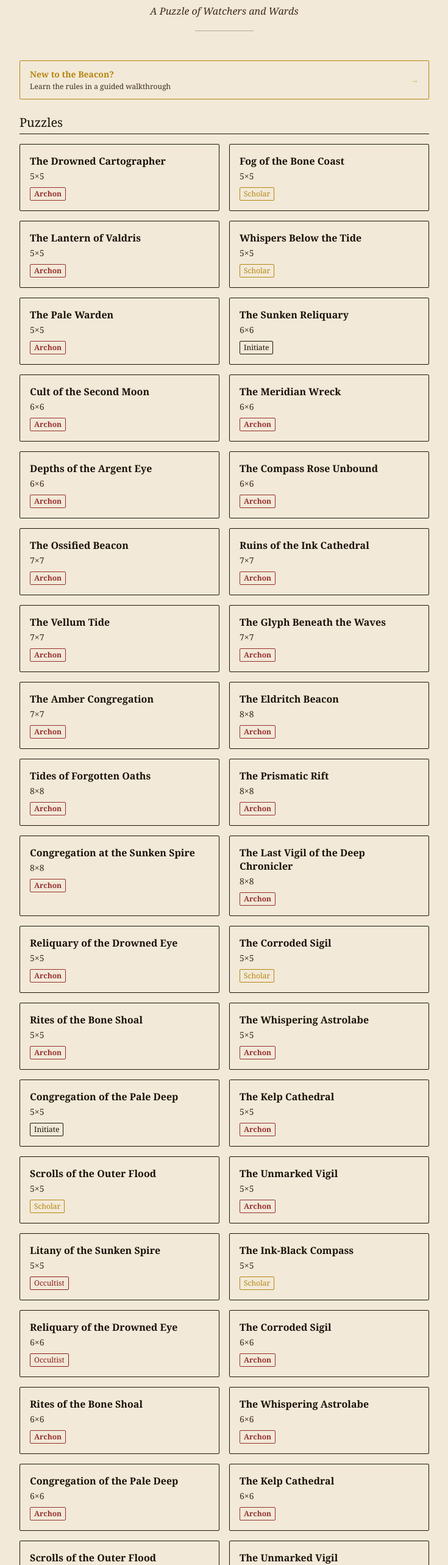
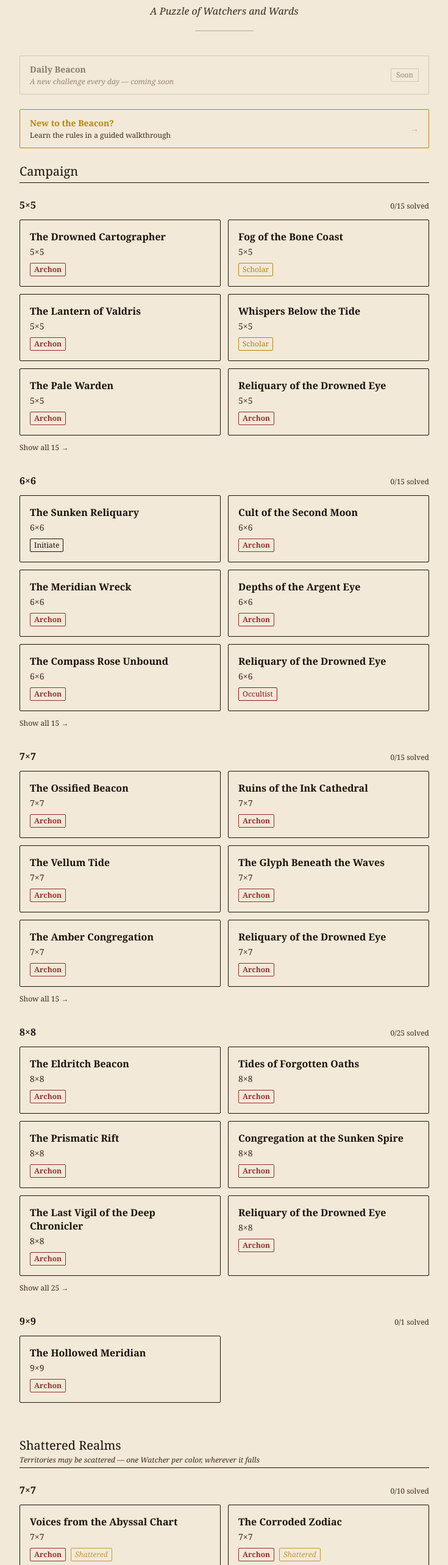
Before and after one commit to TysonDravey/TheEldritchBeacon, a Next.js app: page / in a window 1280 px wide. Shown: the part 234-2800 px from the top of the page at 61% size, without its empty margins (272-1007 px from the left). Built offline with nearby package versions, Linux system fonts and the light colour scheme.

Commit message:
Reorganize home page with Daily Beacon placeholder, campaign sections by size, and Shattered Realms section

```diff
--- a/app/page.tsx
+++ b/app/page.tsx
@@ -22,6 +22,7 @@ function difficultyColor(difficulty: Difficulty): string {
 }
 
 function PuzzleCard({ puzzle, completed }: { puzzle: Puzzle; completed: boolean }) {
+  const isShattered = puzzle.mode === 'shattered-realms';
   return (
     <Link
       href={`/puzzle/${puzzle.id}`}
@@ -32,9 +33,7 @@ function PuzzleCard({ puzzle, completed }: { puzzle: Puzzle; completed: boolean
           {puzzle.title}
         </h3>
         {completed && (
-          <span className="text-brass text-lg flex-shrink-0" title="Completed">
-            ✓
-          </span>
+          <span className="text-brass text-lg flex-shrink-0" title="Completed">✓</span>
         )}
       </div>
 
@@ -42,12 +41,58 @@ function PuzzleCard({ puzzle, completed }: { puzzle: Puzzle; completed: boolean
         {puzzle.size}&times;{puzzle.size}
       </p>
 
-      <span
-        className={`mt-2 inline-block text-xs border px-1.5 py-0.5 rounded-sm font-serif ${difficultyColor(puzzle.difficulty)}`}
-      >
+      <div className="mt-2 flex items-center gap-2 flex-wrap">
+        <span className={`inline-block text-xs border px-1.5 py-0.5 rounded-sm font-serif ${difficultyColor(puzzle.difficulty)}`}>
           {puzzle.difficulty}
         </span>
+        {isShattered && (
+          <span className="inline-block text-xs border border-brass text-brass px-1.5 py-0.5 rounded-sm font-serif italic opacity-80">
+            Shattered
+          </span>
+        )}
+      </div>
     </Link>
+  );
+}
+
+function SizeSection({
+  size,
+  puzzles,
+  completedIds,
+}: {
+  size: number;
+  puzzles: Puzzle[];
+  completedIds: Set<string>;
+}) {
+  const [expanded, setExpanded] = useState(false);
+  const PREVIEW = 6;
+  const shown = expanded ? puzzles : puzzles.slice(0, PREVIEW);
+  const completedCount = puzzles.filter(p => completedIds.has(p.id)).length;
+
+  return (
+    <div className="mb-8">
+      <div className="flex items-baseline justify-between mb-3">
+        <h3 className="font-serif text-base font-bold text-ink">
+          {size}&times;{size}
+        </h3>
+        <span className="font-serif text-xs text-ink-light">
+          {completedCount}/{puzzles.length} solved
+        </span>
+      </div>
+      <div className="grid grid-cols-1 sm:grid-cols-2 gap-3">
+        {shown.map(p => (
+          <PuzzleCard key={p.id} puzzle={p} completed={completedIds.has(p.id)} />
+        ))}
+      </div>
+      {puzzles.length > PREVIEW && (
+        <button
+          onClick={() => setExpanded(e => !e)}
+          className="mt-3 font-serif text-xs text-ink-light border-b border-transparent hover:border-ink-light transition-colors"
+        >
+          {expanded ? 'Show less' : `Show all ${puzzles.length} →`}
+        </button>
+      )}
+    </div>
   );
 }
 
@@ -63,17 +108,35 @@ export default function HomePage() {
           const state = JSON.parse(raw);
           if (state?.completed) ids.add(puzzle.id);
         }
-      } catch {
-        // ignore
-      }
+      } catch { /* ignore */ }
     }
     setCompletedIds(ids);
   }, []);
 
+  // Split by mode
+  const campaignPuzzles = SAMPLE_PUZZLES.filter(
+    p => p.mode === 'initiate' || p.mode === 'cult-master'
+  );
+  const shatteredPuzzles = SAMPLE_PUZZLES.filter(p => p.mode === 'shattered-realms');
+
+  // Group by size
+  function groupBySize(puzzles: Puzzle[]): [number, Puzzle[]][] {
+    const map = new Map<number, Puzzle[]>();
+    for (const p of puzzles) {
+      if (!map.has(p.size)) map.set(p.size, []);
+      map.get(p.size)!.push(p);
+    }
+    return Array.from(map.entries()).sort(([a], [b]) => a - b);
+  }
+
+  const campaignGroups  = groupBySize(campaignPuzzles);
+  const shatteredGroups = groupBySize(shatteredPuzzles);
+
   return (
     <main className="min-h-screen bg-parchment flex flex-col items-center px-4 py-12">
+
       {/* Header */}
-      <div className="flex flex-col items-center gap-4 mb-12">
+      <div className="flex flex-col items-center gap-4 mb-10">
         <Image
           src="/svg/lighthouse_mark.svg"
           alt="The Eldritch Beacon"
@@ -90,8 +153,25 @@ export default function HomePage() {
         <div className="w-24 border-t border-ink opacity-30 mt-1" />
       </div>
 
+      <div className="w-full max-w-2xl flex flex-col gap-6">
+
+        {/* Daily Beacon — coming soon */}
+        <section>
+          <div className="flex items-center justify-between border border-ink border-opacity-30 bg-parchment px-4 py-3 rounded-sm opacity-50 cursor-not-allowed select-none">
+            <div>
+              <p className="font-serif text-sm font-bold text-ink">Daily Beacon</p>
+              <p className="font-serif text-xs text-ink-light mt-0.5 italic">
+                A new challenge every day — coming soon
+              </p>
+            </div>
+            <span className="font-serif text-xs text-ink-light border border-ink border-opacity-30 px-2 py-0.5 rounded-sm">
+              Soon
+            </span>
+          </div>
+        </section>
+
         {/* Tutorial nudge */}
-      <section className="w-full max-w-2xl mb-6">
+        <section>
           <Link
             href="/tutorial"
             className="flex items-center justify-between border border-brass bg-parchment hover:bg-parchment-dark transition-colors px-4 py-3 rounded-sm"
@@ -106,21 +186,42 @@ export default function HomePage() {
           </Link>
         </section>
 
-      {/* Puzzle grid */}
-      <section className="w-full max-w-2xl">
-        <h2 className="font-serif text-xl text-ink mb-4 border-b border-ink pb-1">
-          Puzzles
+        {/* Campaign */}
+        <section>
+          <h2 className="font-serif text-xl text-ink border-b border-ink pb-1 mb-6">
+            Campaign
           </h2>
-        <div className="grid grid-cols-1 sm:grid-cols-2 gap-4">
-          {SAMPLE_PUZZLES.map((puzzle) => (
-            <PuzzleCard
-              key={puzzle.id}
-              puzzle={puzzle}
-              completed={completedIds.has(puzzle.id)}
+          {campaignGroups.map(([size, puzzles]) => (
+            <SizeSection
+              key={size}
+              size={size}
+              puzzles={puzzles}
+              completedIds={completedIds}
             />
           ))}
+        </section>
+
+        {/* Shattered Realms — only shown when puzzles exist */}
+        {shatteredGroups.length > 0 && (
+          <section>
+            <div className="border-b border-ink pb-1 mb-6">
+              <h2 className="font-serif text-xl text-ink">Shattered Realms</h2>
+              <p className="font-serif text-xs text-ink-light italic mt-0.5">
+                Territories may be scattered — one Watcher per color, wherever it falls
+              </p>
             </div>
+            {shatteredGroups.map(([size, puzzles]) => (
+              <SizeSection
+                key={size}
+                size={size}
+                puzzles={puzzles}
+                completedIds={completedIds}
+              />
+            ))}
           </section>
+        )}
+
+      </div>
     </main>
   );
 }
--- a/data/samplePuzzles.ts
+++ b/data/samplePuzzles.ts
@@ -72,7 +72,18 @@ const RAW_PUZZLES: Omit<Puzzle, 'difficulty'>[] = [
 {"id":"eb-8x8-023","title":"The Fractured Reliquary","mode":"initiate","size":8,"territoryMap":[[0,0,0,0,2,2,1,3],[2,2,2,2,2,2,1,3],[2,2,2,2,2,2,1,3],[2,2,2,2,2,2,2,3],[5,5,2,2,2,4,2,3],[5,5,5,5,5,5,5,3],[6,6,7,5,5,5,5,3],[6,6,7,5,5,5,5,3]],"solution":[[0,1],[1,6],[2,4],[3,7],[4,5],[5,3],[6,0],[7,2]],"seed":"archon-v1-8-175","createdAt":"2026-06-01T20:22:50.758Z"},
 {"id":"eb-8x8-024","title":"Rite of the Outer Dark","mode":"initiate","size":8,"territoryMap":[[5,5,5,2,0,1,1,1],[5,5,5,2,0,1,1,1],[5,5,5,2,3,3,1,1],[5,5,5,2,3,3,3,3],[5,5,4,4,3,3,6,3],[5,5,7,7,7,7,6,3],[5,5,7,7,7,7,6,3],[7,7,7,7,7,7,6,3]],"solution":[[0,4],[1,7],[2,3],[3,5],[4,2],[5,0],[6,6],[7,1]],"seed":"archon-v1-8-207","createdAt":"2026-06-01T20:43:39.843Z"},
 {"id":"eb-8x8-025","title":"The Leviathan Cartography","mode":"initiate","size":8,"territoryMap":[[0,0,0,1,1,3,3,3],[0,0,0,1,1,3,3,3],[2,2,2,1,3,3,3,3],[3,3,3,3,3,4,4,4],[4,4,4,4,4,4,4,4],[4,4,4,4,5,7,4,6],[4,4,4,4,5,7,4,6],[4,4,4,4,5,7,4,6]],"solution":[[0,1],[1,3],[2,0],[3,2],[4,6],[5,4],[6,7],[7,5]],"seed":"archon-v1-8-247","createdAt":"2026-06-01T21:08:42.411Z"},
-{"id":"eb-9x9-001","title":"The Hollowed Meridian","mode":"initiate","size":9,"territoryMap":[[0,0,3,1,1,1,1,4,4],[0,0,3,1,1,1,1,4,4],[2,2,3,1,1,1,1,4,4],[3,3,3,1,1,1,4,4,4],[3,3,3,1,1,4,4,4,4],[3,3,3,5,5,6,6,4,4],[3,3,3,6,6,6,6,6,6],[3,3,3,6,6,6,8,7,7],[3,3,3,6,6,6,8,7,7]],"solution":[[0,1],[1,4],[2,0],[3,2],[4,7],[5,3],[6,5],[7,8],[8,6]],"seed":"eldritch-v3-9-423","createdAt":"2026-06-01T23:10:43.185Z"}
+{"id":"eb-9x9-001","title":"The Hollowed Meridian","mode":"initiate","size":9,"territoryMap":[[0,0,3,1,1,1,1,4,4],[0,0,3,1,1,1,1,4,4],[2,2,3,1,1,1,1,4,4],[3,3,3,1,1,1,4,4,4],[3,3,3,1,1,4,4,4,4],[3,3,3,5,5,6,6,4,4],[3,3,3,6,6,6,6,6,6],[3,3,3,6,6,6,8,7,7],[3,3,3,6,6,6,8,7,7]],"solution":[[0,1],[1,4],[2,0],[3,2],[4,7],[5,3],[6,5],[7,8],[8,6]],"seed":"eldritch-v3-9-423","createdAt":"2026-06-01T23:10:43.185Z"},
+{"id":"eb-7x7-016","title":"Voices from the Abyssal Chart","mode":"shattered-realms","size":7,"territoryMap":[[0,1,2,0,0,6,6],[1,1,2,4,0,6,6],[1,1,4,4,2,2,2],[2,3,3,1,6,6,6],[2,4,1,1,1,6,4],[2,4,5,5,3,0,4],[6,5,3,3,3,0,1]],"solution":[[0,4],[1,1],[2,5],[3,2],[4,6],[5,3],[6,0]],"seed":"shattered-v1-7-0","createdAt":"2026-06-01T23:23:12.074Z"},
+{"id":"eb-7x7-017","title":"The Corroded Zodiac","mode":"shattered-realms","size":7,"territoryMap":[[3,3,3,0,0,0,5],[1,3,3,2,0,2,2],[0,4,6,2,2,2,2],[3,3,3,2,2,2,2],[3,3,4,4,4,5,1],[0,0,2,2,5,5,1],[0,0,6,2,5,5,1]],"solution":[[0,4],[1,0],[2,6],[3,1],[4,3],[5,5],[6,2]],"seed":"shattered-v1-7-1","createdAt":"2026-06-01T23:23:15.971Z"},
+{"id":"eb-7x7-018","title":"Omen of the Second Tide","mode":"shattered-realms","size":7,"territoryMap":[[4,0,0,0,1,6,6],[4,3,0,0,1,1,1],[1,2,2,3,1,1,1],[1,2,3,3,5,5,2],[5,4,3,3,5,4,2],[5,4,4,3,2,2,2],[1,1,1,1,3,3,6]],"solution":[[0,2],[1,4],[2,1],[3,3],[4,5],[5,0],[6,6]],"seed":"shattered-v1-7-3","createdAt":"2026-06-01T23:23:24.459Z"},
+{"id":"eb-7x7-019","title":"The Warden of Drowned Light","mode":"shattered-realms","size":7,"territoryMap":[[2,1,1,1,0,0,5],[2,1,1,1,3,3,0],[2,2,2,2,3,3,0],[2,6,6,3,3,5,4],[6,4,6,6,4,4,4],[6,4,1,1,6,4,5],[6,1,1,1,6,1,4]],"solution":[[0,5],[1,2],[2,0],[3,3],[4,1],[5,6],[6,4]],"seed":"shattered-v1-7-4","createdAt":"2026-06-01T23:23:25.590Z"},
+{"id":"eb-7x7-020","title":"Codex of the Hollow Shore","mode":"shattered-realms","size":7,"territoryMap":[[0,5,5,1,1,2,1],[5,5,5,1,1,2,1],[4,5,5,3,2,2,1],[3,3,3,3,4,2,0],[2,2,6,6,4,2,6],[2,2,2,6,4,5,5],[2,2,6,6,4,5,5]],"solution":[[0,0],[1,3],[2,5],[3,1],[4,4],[5,6],[6,2]],"seed":"shattered-v1-7-5","createdAt":"2026-06-01T23:23:26.838Z"},
+{"id":"eb-7x7-021","title":"The Pale Congregation","mode":"shattered-realms","size":7,"territoryMap":[[0,3,1,1,5,5,5],[1,1,1,1,5,5,5],[1,1,1,3,4,2,2],[1,1,3,3,6,6,6],[4,4,2,2,2,6,6],[0,0,3,2,5,5,6],[6,6,6,1,1,6,6]],"solution":[[0,0],[1,2],[2,5],[3,3],[4,1],[5,4],[6,6]],"seed":"shattered-v1-7-6","createdAt":"2026-06-01T23:23:27.276Z"},
+{"id":"eb-7x7-022","title":"Echoes Below the Meridian","mode":"shattered-realms","size":7,"territoryMap":[[0,2,6,6,4,4,4],[0,2,2,5,2,4,1],[0,2,2,2,2,1,1],[2,2,4,2,0,3,3],[2,2,4,4,0,0,0],[2,2,4,3,5,5,0],[6,6,5,1,1,4,4]],"solution":[[0,0],[1,6],[2,3],[3,5],[4,2],[5,4],[6,1]],"seed":"shattered-v1-7-7","createdAt":"2026-06-01T23:23:27.779Z"},
+{"id":"eb-7x7-023","title":"The Fractured Reliquary","mode":"shattered-realms","size":7,"territoryMap":[[5,0,0,0,2,3,3],[6,0,0,3,2,1,1],[6,6,3,3,2,2,4],[3,6,6,4,1,4,4],[6,6,6,4,4,6,4],[6,5,0,4,6,6,6],[0,0,0,0,6,6,6]],"solution":[[0,2],[1,6],[2,4],[3,0],[4,3],[5,1],[6,5]],"seed":"shattered-v1-7-8","createdAt":"2026-06-01T23:23:34.226Z"},
+{"id":"eb-7x7-024","title":"Rite of the Outer Dark","mode":"shattered-realms","size":7,"territoryMap":[[6,6,4,4,0,3,3],[1,3,4,4,4,2,0],[3,3,3,1,2,2,0],[0,4,3,3,3,6,6],[0,4,4,4,4,6,2],[0,4,6,5,5,5,5],[5,5,6,6,6,5,5]],"solution":[[0,4],[1,0],[2,5],[3,3],[4,1],[5,6],[6,2]],"seed":"shattered-v1-7-9","createdAt":"2026-06-01T23:23:36.807Z"},
+{"id":"eb-7x7-025","title":"The Leviathan Cartography","mode":"shattered-realms","size":7,"territoryMap":[[5,4,1,1,2,2,0],[5,4,1,1,2,2,2],[5,4,4,1,3,2,2],[2,2,0,3,4,2,2],[2,4,4,3,4,2,2],[2,4,6,6,5,5,5],[6,6,2,6,5,5,5]],"solution":[[0,6],[1,2],[2,5],[3,3],[4,1],[5,4],[6,0]],"seed":"shattered-v1-7-10","createdAt":"2026-06-01T23:23:38.032Z"},
+{"id":"eb-8x8-026","title":"Shards of the Forgotten Flood","mode":"shattered-realms","size":8,"territoryMap":[[0,0,0,4,4,0,7,7],[3,3,1,4,2,0,7,7],[1,3,1,2,2,2,4,4],[6,3,3,4,2,2,2,4],[5,5,2,4,4,2,2,2],[6,2,2,2,2,2,2,5],[6,6,2,2,2,2,2,0],[6,6,2,2,2,7,7,0]],"solution":[[0,5],[1,2],[2,4],[3,1],[4,3],[5,7],[6,0],[7,6]],"seed":"shattered-v1-8-23","createdAt":"2026-06-01T23:27:35.803Z"}
 ];
 
 export const SAMPLE_PUZZLES: Puzzle[] = RAW_PUZZLES.map(p => ({
```
Lines whose indentation alone changed are shown as unchanged.
